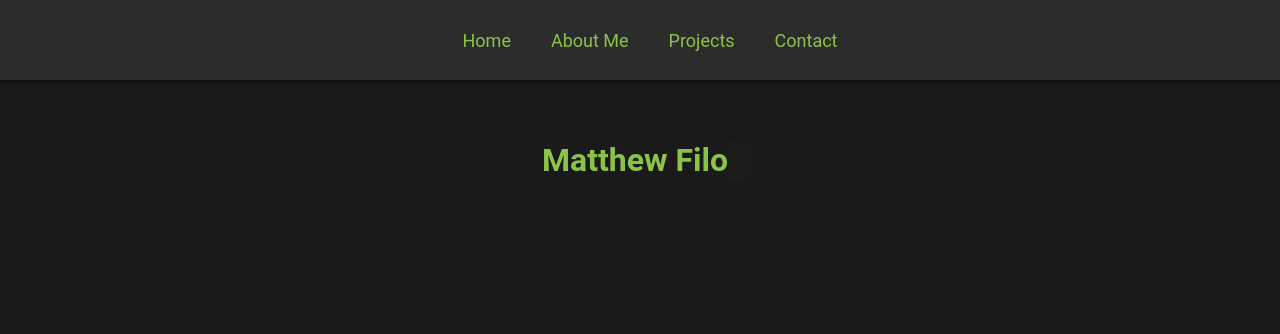
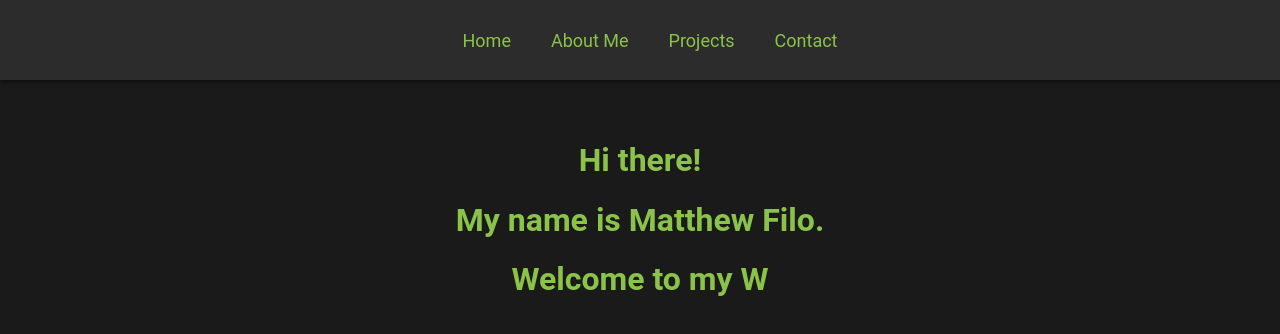
Before and after one commit to MatthewFilo/typescript, a React (Create React App) app: page / in a window 1280 px wide. Shown: the top 334 px of the page. Built offline with nearby package versions, Linux system fonts and the light colour scheme.

Commit message:
Had to revert, stable commit now with latest changes

```diff
--- a/src/App.tsx
+++ b/src/App.tsx
@@ -1,13 +1,23 @@
-import React from 'react';
+import React, { useState, useEffect } from 'react';
 import { BrowserRouter as Router, Route, Routes, Link } from 'react-router-dom';
 import './App.css';
-import Home from './Home';
-import About from './About';
-import Projects from './Projects';
-import Contact from './Contact';
+import Home from './components/taskbar/Home';
+import About from './components/taskbar/About';
+import Projects from './components/taskbar/Projects';
+import Contact from './components/taskbar/Contact';
 import TypingHeader from './TypingHeader';
 
+
 function App() {
+  const [currentStep, setCurrentStep] = useState(0);
+
+  useEffect(() => {
+    if (currentStep < 3) {
+      const timer = setTimeout(() => setCurrentStep(currentStep + 1), 1600); // Adjust the delay as needed
+      return () => clearTimeout(timer);
+    }
+  }, [currentStep]);
+
   return (
     <Router>
       <div className="App">
@@ -20,7 +30,9 @@ function App() {
           </ul>
         </nav>
         <header className="App-header">
-          <TypingHeader text="Matthew Filo" />
+          {currentStep >= 0 && <TypingHeader text="Hi there!" />}
+          {currentStep >= 1 && <TypingHeader text="My name is Matthew Filo." />}
+          {currentStep >= 2 && <TypingHeader text="Welcome to my Website!" />}
         </header>
         <Routes>
           <Route path="/" element={<Home />} />
--- a/src/TypingHeader.tsx
+++ b/src/TypingHeader.tsx
@@ -22,7 +22,6 @@ function TypingHeader({ text }: { text: string }) {
     return (
       <h1>
         {displayedText}
-        <span className="typing-cursor">█</span>
       </h1>
     );
   }
```
